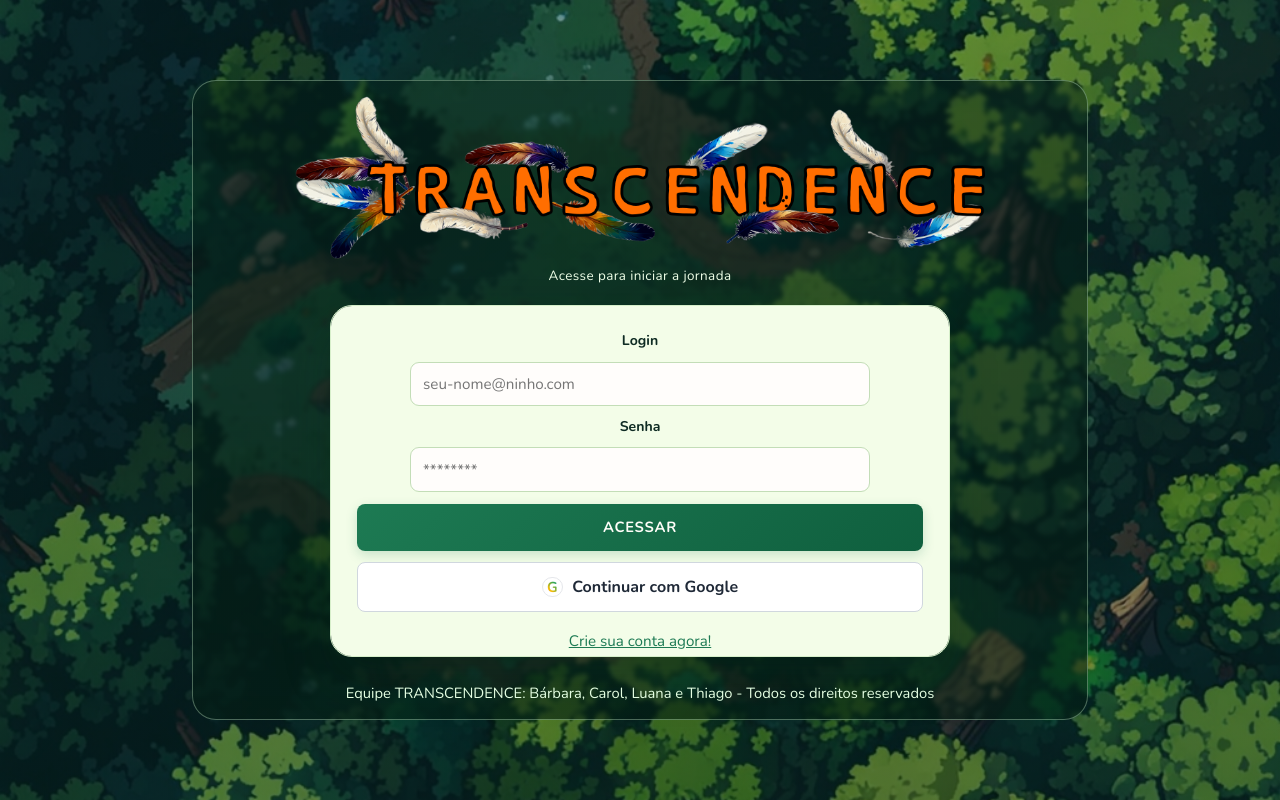
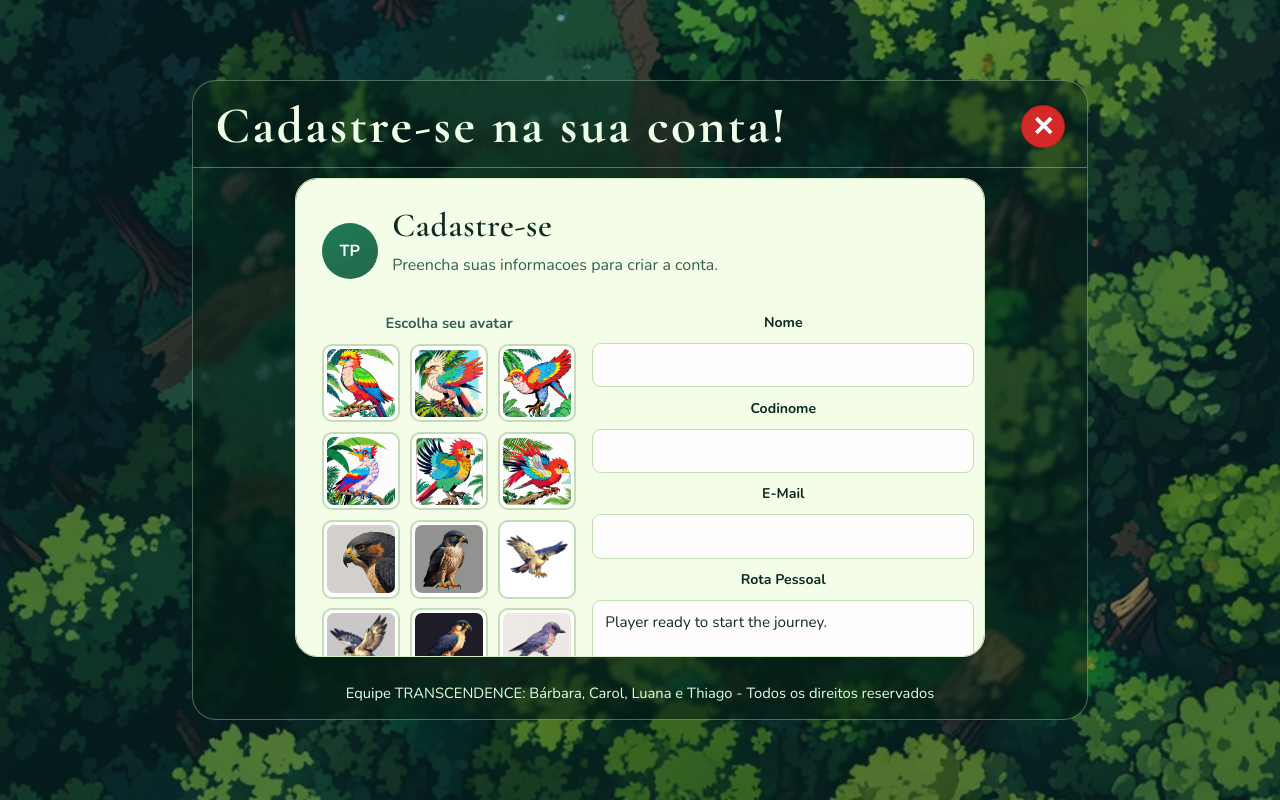
Before and after one commit to CarolShingai/Transcendence, a React (Create React App) app in the folder Frontend/: page / in a window 1280 px wide. Both pictures are taken after a click on the button "Crie sua conta agora!". Built offline with nearby package versions, Linux system fonts and the light colour scheme; the HTML template or start-up script is replaced by a standard one.

Commit message:
feat: implement registration functionality with new RegisterCard and RegisterHeader components

```diff
--- a/Frontend/src/App.jsx
+++ b/Frontend/src/App.jsx
@@ -3,8 +3,10 @@ import './App.css';
 import LoginHeader from './components/layout/LoginHeader';
 import HomeHeader from './components/layout/HomeHeader';
 import EditHeader from './components/layout/EditHeader';
+import RegisterHeader from './components/layout/RegisterHeader';
 import AppFooter from './components/layout/AppFooter';
 import LoginCard from './components/auth/LoginCard';
+import RegisterCard from './components/auth/RegisterCard';
 import ProfileCard from './components/profile/ProfileCard';
 import HomeCard from './components/home/HomeCard';
 
@@ -21,6 +23,13 @@ function App() {
   const [view, setView] = useState('login');
   const [loginForm, setLoginForm] = useState({ email: '', password: '' });
   const [error, setError] = useState('');
+  const emptyProfileForm = {
+    name: '',
+    nickname: '',
+    email: '',
+    bio: 'Player ready to start the journey.',
+    avatarUrl: ''
+  };
   const [profile, setProfile] = useState(() => {
     const storedProfile = localStorage.getItem('transcendence_profile');
     if (!storedProfile) return null;
@@ -37,15 +46,7 @@ function App() {
   });
 
   const [profileForm, setProfileForm] = useState(() => {
-    if (!profile) {
-      return {
-        name: '',
-        nickname: '',
-        email: '',
-        bio: 'Player ready to start the journey.',
-        avatarUrl: ''
-      };
-    }
+    if (!profile) return emptyProfileForm;
 
     return {
       name: profile.name,
@@ -55,6 +56,8 @@ function App() {
       avatarUrl: resolveAvatarUrl(profile.avatarUrl)
     };
   });
+
+  const [registerForm, setRegisterForm] = useState(emptyProfileForm);
 
   const isAuthenticated = Boolean(profile);
 
@@ -73,6 +76,11 @@ function App() {
   const handleLoginChange = (event) => {
     const { name, value } = event.target;
     setLoginForm((previous) => ({ ...previous, [name]: value }));
+  };
+
+  const handleRegisterChange = (event) => {
+    const { name, value } = event.target;
+    setRegisterForm((previous) => ({ ...previous, [name]: value }));
   };
 
   const handleProfileChange = (event) => {
@@ -123,6 +131,43 @@ function App() {
     setLoginForm({ email: '', password: '' });
   };
 
+  const handleGoToRegister = () => {
+    setError('');
+    setRegisterForm((previous) => ({
+      ...previous,
+      email: loginForm.email || previous.email
+    }));
+    setView('register');
+  };
+
+  const handleRegisterSave = (event) => {
+    event.preventDefault();
+
+    if (!registerForm.name || !registerForm.nickname || !registerForm.email) {
+      setError('Name, nickname and email are required.');
+      return;
+    }
+
+    setError('');
+    const nextProfile = {
+      ...registerForm,
+      avatarUrl: resolveAvatarUrl(registerForm.avatarUrl)
+    };
+
+    setProfile(nextProfile);
+    setProfileForm(nextProfile);
+    localStorage.setItem('transcendence_profile', JSON.stringify(nextProfile));
+    setView('home');
+    setLoginForm({ email: '', password: '' });
+    setRegisterForm(emptyProfileForm);
+  };
+
+  const handleRegisterExit = () => {
+    setError('');
+    setRegisterForm(emptyProfileForm);
+    setView('login');
+  };
+
   const handleProfileSave = (event) => {
     event.preventDefault();
 
@@ -143,13 +188,7 @@ function App() {
 
   const handleLogout = () => {
     setProfile(null);
-    setProfileForm({
-      name: '',
-      nickname: '',
-      email: '',
-      bio: 'Player ready to start the journey.',
-      avatarUrl: ''
-    });
+    setProfileForm(emptyProfileForm);
     localStorage.removeItem('transcendence_profile');
     setView('login');
   };
@@ -165,7 +204,8 @@ function App() {
   };
 
   const goToLogin = () => setView('login');
-  const isLoginView = !isAuthenticated || view === 'login';
+  const isLoginView = !isAuthenticated && view === 'login';
+  const isRegisterView = !isAuthenticated && view === 'register';
   const isHomeView = isAuthenticated && view === 'home';
 
   return (
@@ -174,6 +214,8 @@ function App() {
         <section className="game-stage" aria-label="Area principal do jogo">
           {isLoginView ? (
             <LoginHeader />
+          ) : isRegisterView ? (
+            <RegisterHeader onGoToLogin={handleRegisterExit} />
           ) : isHomeView ? (
             <HomeHeader
               initials={initials}
@@ -194,6 +236,15 @@ function App() {
                 onLoginChange={handleLoginChange}
                 onLogin={handleLogin}
                 onGoogleLogin={handleGoogleLogin}
+                onCreateAccount={handleGoToRegister}
+              />
+            ) : isRegisterView ? (
+              <RegisterCard
+                initials={initials}
+                registerForm={registerForm}
+                error={error}
+                onRegisterChange={handleRegisterChange}
+                onRegisterSave={handleRegisterSave}
               />
             ) : isHomeView ? (
               <HomeCard />
--- a/Frontend/src/components/auth/LoginCard.jsx
+++ b/Frontend/src/components/auth/LoginCard.jsx
@@ -1,7 +1,7 @@
 import React from 'react';
 import Form from '../form/Form';
 
-function LoginCard({ loginForm, error, onLoginChange, onLogin, onGoogleLogin }) {
+function LoginCard({ loginForm, error, onLoginChange, onLogin, onGoogleLogin, onCreateAccount }) {
   return (
     <section className="card" aria-label="Login screen">
       <Form id="login-form" onSubmit={onLogin}>
@@ -39,7 +39,7 @@ function LoginCard({ loginForm, error, onLoginChange, onLogin, onGoogleLogin })
         Continuar com Google
       </button>
 
-      <button type="button" className="text-link" onClick={() => {}}>
+      <button type="button" className="text-link" onClick={onCreateAccount}>
         Crie sua conta agora!
       </button>
     </section>
--- /dev/null
+++ b/Frontend/src/components/auth/RegisterCard.jsx
@@ -0,0 +1,115 @@
+import React from 'react';
+import Form from '../form/Form';
+
+const avatarContext = require.context('../../assets/profile', false, /\.(png|jpe?g|webp)$/);
+
+const AVATAR_OPTIONS = avatarContext
+  .keys()
+  .sort((a, b) => a.localeCompare(b, undefined, { numeric: true }))
+  .map((key) => {
+    const moduleValue = avatarContext(key);
+    return moduleValue?.default || moduleValue;
+  });
+
+function RegisterCard({ initials, registerForm, error, onRegisterChange, onRegisterSave }) {
+  return (
+    <section className="card profile-card" aria-label="Cadastro de conta">
+      <div className="profile-headline">
+        <div className="avatar" aria-hidden="true">
+          {registerForm.avatarUrl ? (
+            <img className="avatar-image" src={registerForm.avatarUrl} alt="Avatar selecionado" />
+          ) : (
+            initials
+          )}
+        </div>
+        <div>
+          <h2>Cadastre-se</h2>
+          <p className="support-text">Preencha suas informacoes para criar a conta.</p>
+        </div>
+      </div>
+
+      <div className="profile-content-grid">
+        <aside className="profile-avatar-column" aria-label="Selecao de avatar">
+          <h3 className="avatar-column-title">Escolha seu avatar</h3>
+          <div className="avatar-options" role="radiogroup" aria-label="Selecao de avatar">
+            {AVATAR_OPTIONS.map((avatarSrc, index) => {
+              const isSelected = registerForm.avatarUrl === avatarSrc;
+
+              return (
+                <button
+                  key={avatarSrc}
+                  type="button"
+                  className={`avatar-option ${isSelected ? 'selected' : ''}`}
+                  onClick={() =>
+                    onRegisterChange({
+                      target: {
+                        name: 'avatarUrl',
+                        value: avatarSrc
+                      }
+                    })
+                  }
+                  role="radio"
+                  aria-checked={isSelected}
+                  aria-label={`Avatar ${index + 1}`}
+                >
+                  <img src={avatarSrc} alt="" aria-hidden="true" />
+                </button>
+              );
+            })}
+          </div>
+        </aside>
+
+        <div className="profile-form-column">
+          <Form id="register-form" onSubmit={onRegisterSave} className="form-grid profile-form-layout">
+            <label htmlFor="register-name">Nome</label>
+            <input
+              id="register-name"
+              name="name"
+              type="text"
+              value={registerForm.name}
+              onChange={onRegisterChange}
+            />
+
+            <label htmlFor="register-nickname">Codinome</label>
+            <input
+              id="register-nickname"
+              name="nickname"
+              type="text"
+              value={registerForm.nickname}
+              onChange={onRegisterChange}
+            />
+
+            <label htmlFor="register-email">E-mail</label>
+            <input
+              id="register-email"
+              name="email"
+              type="email"
+              value={registerForm.email}
+              onChange={onRegisterChange}
+              autoComplete="email"
+            />
+
+            <label htmlFor="register-bio">Rota pessoal</label>
+            <textarea
+              id="register-bio"
+              name="bio"
+              value={registerForm.bio}
+              onChange={onRegisterChange}
+              rows="4"
+            />
+
+            {error && <p className="error">{error}</p>}
+          </Form>
+        </div>
+      </div>
+
+      <div className="actions-row profile-save-row">
+        <button type="submit" form="register-form" className="primary-button">
+          Cadastrar
+        </button>
+      </div>
+    </section>
+  );
+}
+
+export default RegisterCard;
--- /dev/null
+++ b/Frontend/src/components/layout/RegisterHeader.jsx
@@ -0,0 +1,23 @@
+import React from 'react';
+
+function RegisterHeader({ onGoToLogin }) {
+  return (
+    <header className="App-header App-header-home App-header-edit">
+      <h1 className="edit-header-title">Cadastre-se na sua conta!</h1>
+
+      <div className="home-header-actions" aria-label="Acoes do cadastro">
+        <button
+          type="button"
+          className="header-icon-button header-icon-button-exit"
+          onClick={onGoToLogin}
+          aria-label="Voltar para login"
+          title="Voltar para login"
+        >
+          ✕
+        </button>
+      </div>
+    </header>
+  );
+}
+
+export default RegisterHeader;
```
